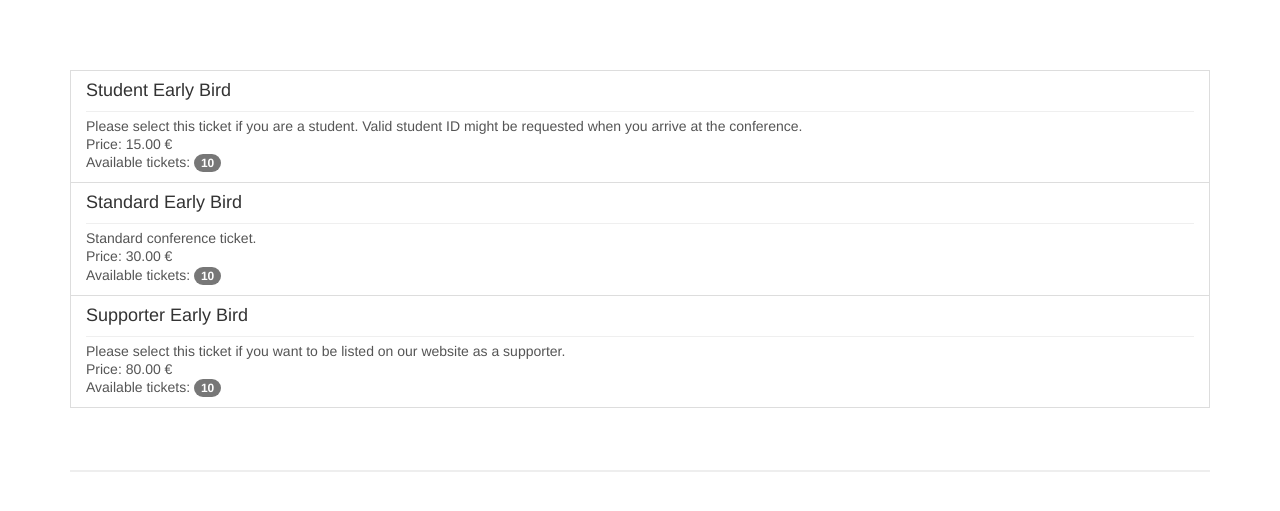
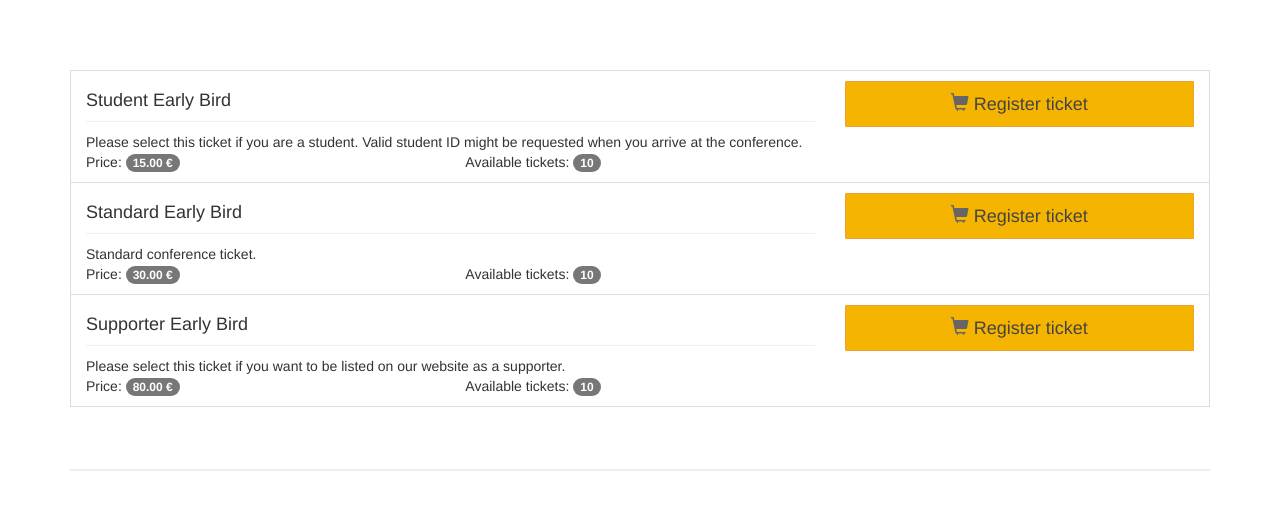
Before and after one commit to pyconsk/django-konfera, a Django app: page /2017/tickets/ in a window 1280 px wide. Shown: the top 511 px of the page. Run offline with Django 3.2, Linux system fonts and the light colour scheme; data comes from the database, SQL or seed files in the repository; parts of the project's set-up code (start-up, migrations or seed data) failed here and were passed over; some libraries are stand-ins or nearby versions.

Commit message:
Updated style of the page for listing tickets, to show availability and disable sold out button

```diff
--- a/konfera/templates/konfera/event/public_tickets.html
+++ b/konfera/templates/konfera/event/public_tickets.html
@@ -8,33 +8,45 @@
 
 
 {% block content_details %}
-    <div class="list-group">
+
+<ul class="list-group">
   {% for ticket in tickets %}
-          {% if ticket.available_tickets >= 0 %}
-            <a href="{% url 'ticket_registration' event.slug ticket.uuid %}" class="list-group-item">
+  <li class="list-group-item">
+    <div class="row">
+      <div class="col-md-8">
+        <h4>{{ ticket.title }}</h4>
+        <div class="row">
+          <div class="col-md-12 text-justify">{{ ticket.description }}</div>
+        </div>
+        <div class="row">
+          <div class="col-xs-6">{% trans "Price" %}: <span class="badge">{{ ticket.price|currency }}</span></div>
+          {% if dispaly_ticket_availability and ticket.available_tickets > 0 %}
+            <div class="col-xs-6">{% trans "Available tickets" %}:
+              <span class="badge">{{ ticket.available_tickets }}</span>
+            </div>
           {% endif %}
-                <h4 class="list-group-item-heading"> {{ ticket.title }} </h4>
-                <p class="list-group-item-text">{{ ticket.description }}</p>
-                <p class="list-group-item-text">{% trans "Price" %}: {{ ticket.price|currency }}</p>
-                {% if dispaly_ticket_availability or ticket.available_tickets <= 0 %}
-                <p class="list-group-item-text">
-                {% trans "Available tickets" %}: <span class="badge">
-                  {% if ticket.available_tickets > 0 %}{{ ticket.available_tickets }}{% else %}{{ ticket.status }}{% endif %}
-                    </span>
-                </p>
+        </div>
+      </div>
+      <div class="col-md-4">
+        <a href="{% url 'ticket_registration' event.slug ticket.uuid %}" class="btn btn-lg btn-block pull-right{% if ticket.available_tickets <= 0 %} btn-danger disabled{% else %} btn-warning{% endif %}">
+          {% if ticket.available_tickets <= 0 %}
+          <span class="glyphicon glyphicon glyphicon-ban-circle" aria-hidden="true"></span> {{ ticket.status }}
+          {% else %}
+          <span class="glyphicon glyphicon glyphicon-shopping-cart" aria-hidden="true"></span> {% trans "Register ticket" %}
           {% endif %}
-          {% if ticket.available_tickets >= 0 %}
         </a>
-          {% endif %}
-        {%  endfor %}
       </div>
+    </div>
+  </li>
+  {% endfor %}
+</ul>
 
 {% if tickets.num_pages > 1 %}
-        <nav aria-label="Page navigation">
+  <nav aria-label="{% trans "Page navigation" %}">
     <ul class="pagination">
       {% if tickets.has_previous %}
         <li>
-                        <a href="?page={{ tickets.previous_page_number }}" aria-label="Previous" >
+          <a href="?page={{ tickets.previous_page_number }}" aria-label="{% trans "Previous" %}" >
           <span aria-hidden="true">&laquo;</span></a>
         </li>
       {% endif %}
@@ -45,7 +57,7 @@
 
       {% if tickets.has_next %}
         <li>
-                        <a href="?page={{ tickets.next_page_number }}" aria-label="Next" >
+          <a href="?page={{ tickets.next_page_number }}" aria-label="{% trans "Next" %}" >
           <span aria-hidden="true">&raquo;</span></a>
         </li>
       {% endif %}
```
Lines whose indentation alone changed are shown as unchanged.
